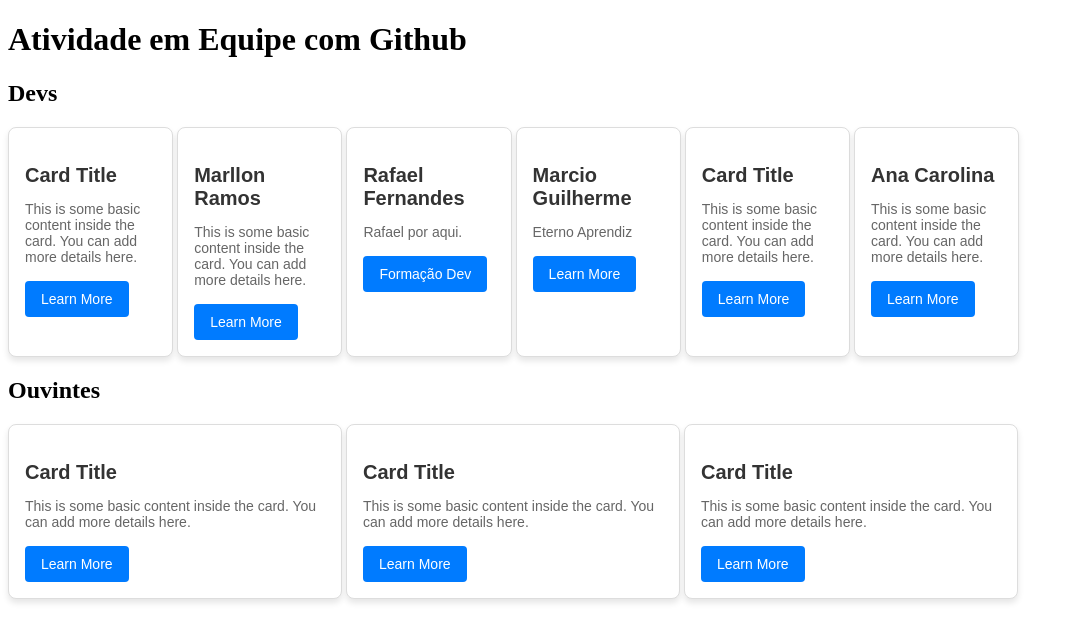
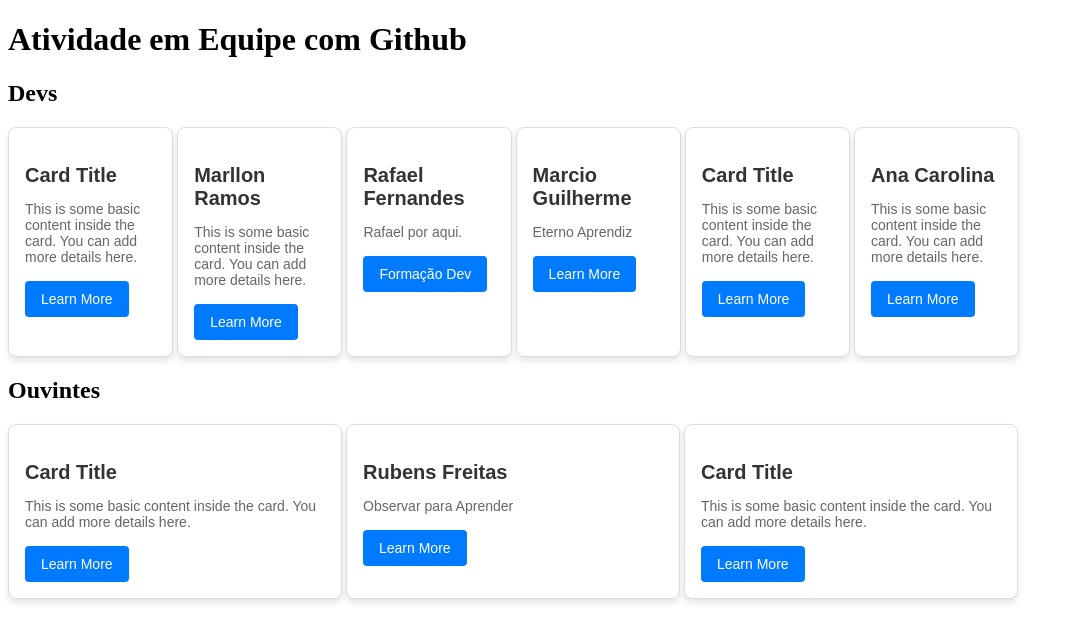
Before and after one commit to RobertSouDev/atividadeGithubEquipe, a React (Vite) app: page / in a window 1280 px wide. Shown: the top 642 px of the page, without its empty margins (0-1074 px from the left). Built offline with nearby package versions, Linux system fonts and the light colour scheme.

Commit message:
Ouvinte da Equipe

```diff
--- a/src/components/Ouvinte/CardRubens.jsx
+++ b/src/components/Ouvinte/CardRubens.jsx
@@ -1,8 +1,8 @@
 export default function CardRubens() {
     return (
         <div class="card">
-            <h3 class="card-title">Card Title</h3>
-            <p class="card-content">This is some basic content inside the card. You can add more details here.</p>
+            <h3 class="card-title">Rubens Freitas</h3>
+            <p class="card-content">Observar para Aprender</p>
             <button class="card-button">Learn More</button>
         </div>
      );
```
Also changed, not shown: 1 other file (tests, documents, lock files or other folders).
